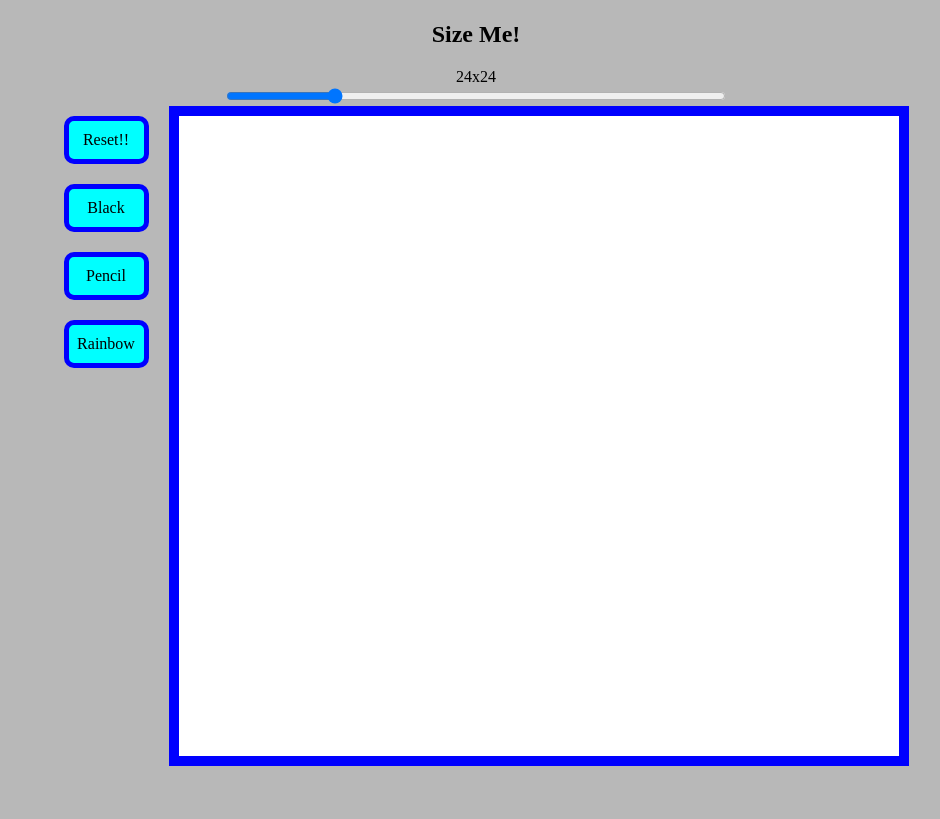
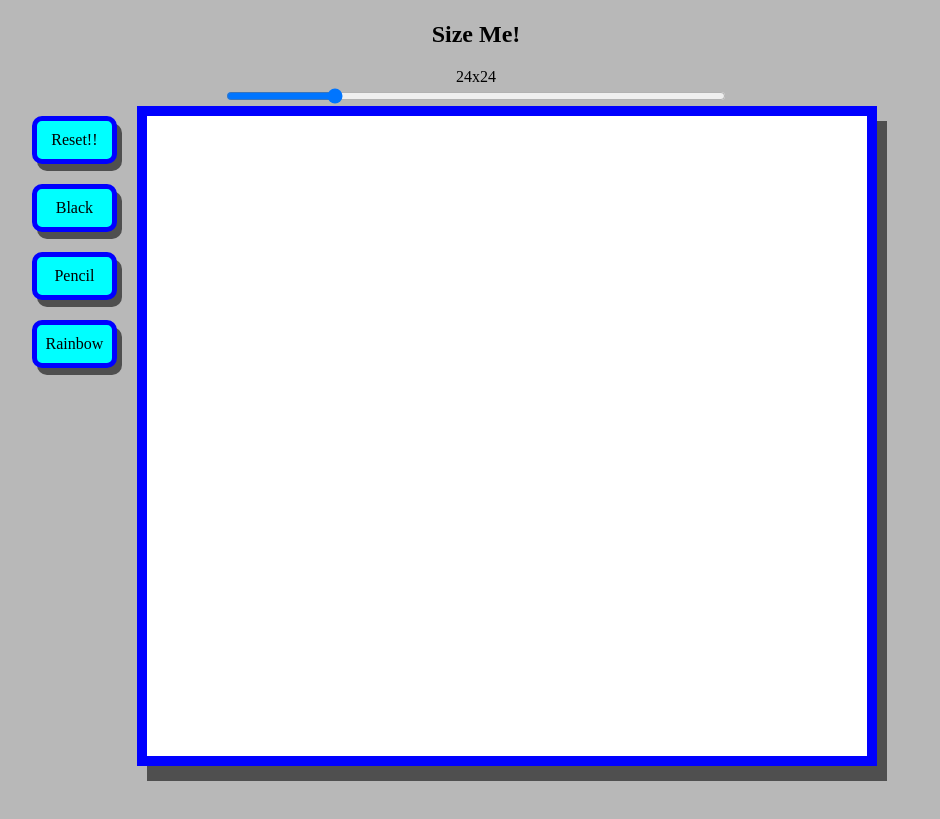
Before and after one commit to Elendel19/etch-a-sketch, a plain HTML site: page index.html in a window 1280 px wide. Shown: the part 87-906 px from the top of the page, without its empty margins (164-1104 px from the left). Drawn offline with Linux system fonts and the light colour scheme.

Commit message:
Add box shadows and slight realignment

```diff
--- a/style.css
+++ b/style.css
@@ -16,6 +16,7 @@ body {
     cursor: pointer;
     text-align: center;
     text-justify: center;
+    box-shadow: 5px 7px #4f4f4f;
 }
 
 .buttonContainer {
@@ -29,6 +30,7 @@ body {
 
 .wrapper {
     display: flex;
+    margin-left: -5%;
 }
 
 .container {
@@ -39,6 +41,7 @@ body {
     grid-template-rows: repeat(auto-fill, 1fr);
     border: 10px blue solid;
     background-color: white;
+    box-shadow: 10px 15px #4f4f4f;
 }
 
 .gridBlock {
```
